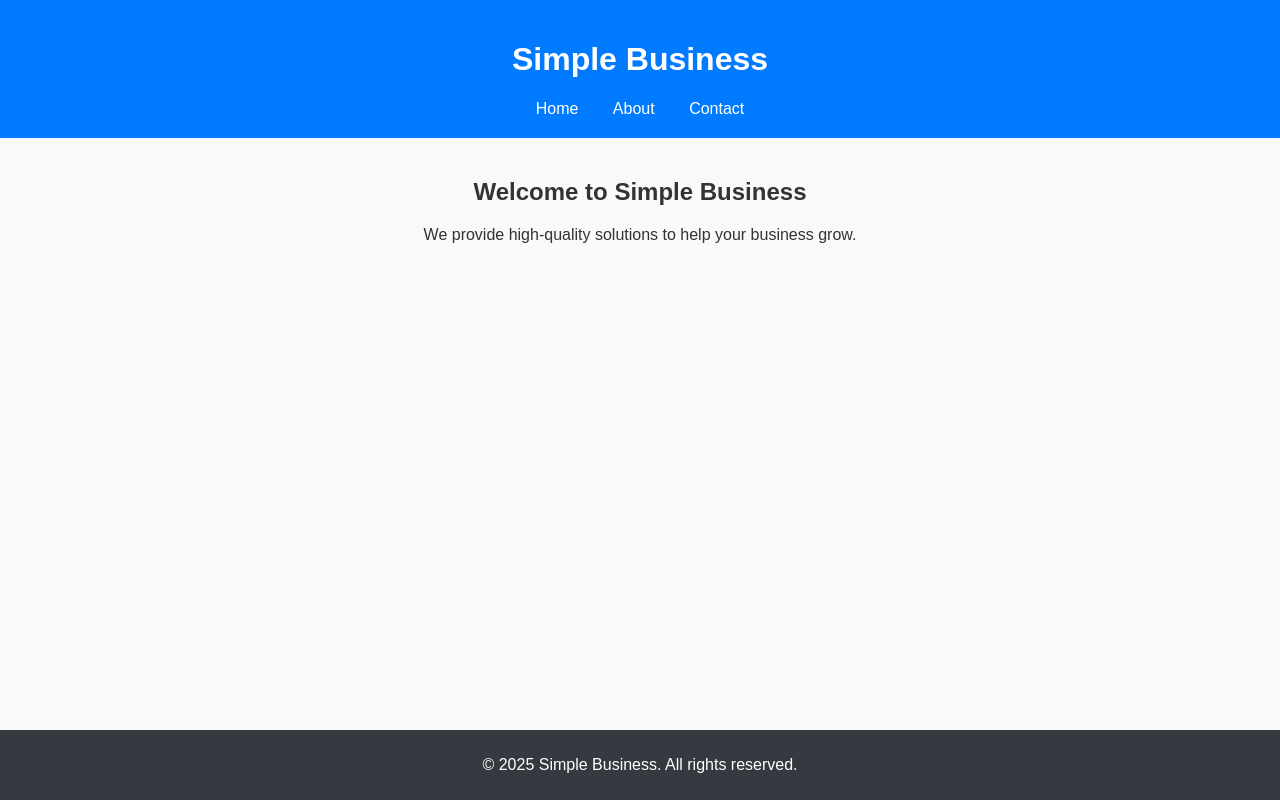
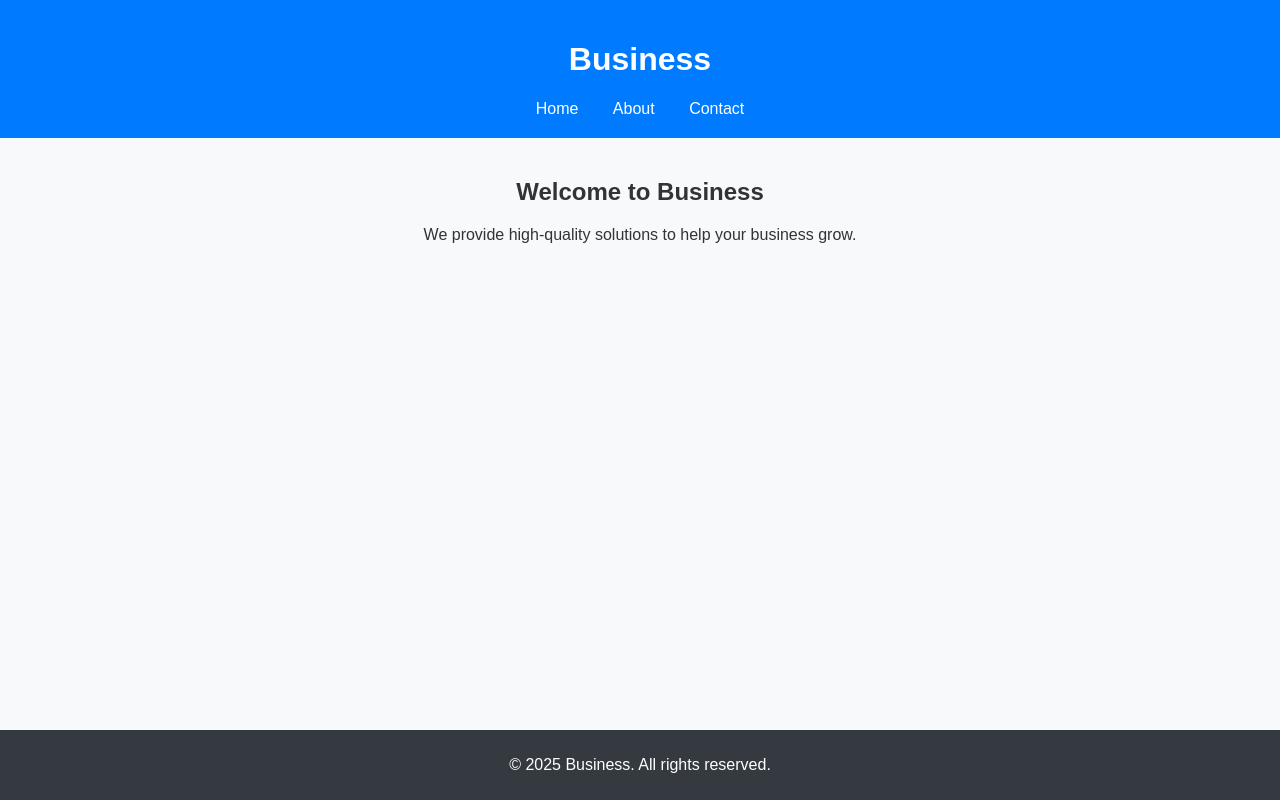
Before and after one commit to ECDhamotharanGit/devops, a plain HTML site: page business-site/index.html in a window 1280 px wide. Drawn offline with Linux system fonts and the light colour scheme.

Commit message:
Index page changes

```diff
--- a/business-site/index.html
+++ b/business-site/index.html
@@ -2,12 +2,12 @@
 <html lang="en">
 <head>
     <meta charset="UTF-8">
-    <title>Simple Business - Home</title>
+    <title>Business - Home</title>
     <link rel="stylesheet" href="style.css">
 </head>
 <body>
     <header>
-        <h1>Simple Business</h1>
+        <h1>Business</h1>
         <nav>
             <a href="index.html">Home</a>
             <a href="about.html">About</a>
@@ -15,11 +15,11 @@
         </nav>
     </header>
     <main>
-        <h2>Welcome to Simple Business</h2>
+        <h2>Welcome to Business</h2>
         <p>We provide high-quality solutions to help your business grow.</p>
     </main>
     <footer>
-        <p>&copy; 2025 Simple Business. All rights reserved.</p>
+        <p>&copy; 2025 Business. All rights reserved.</p>
     </footer>
 </body>
 </html>
```
